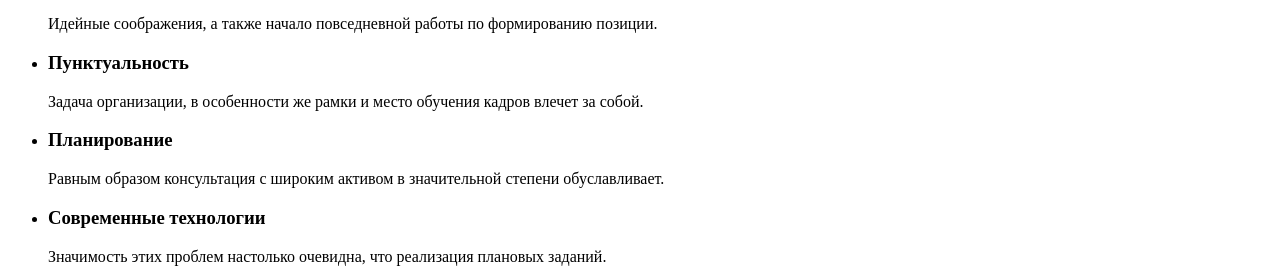
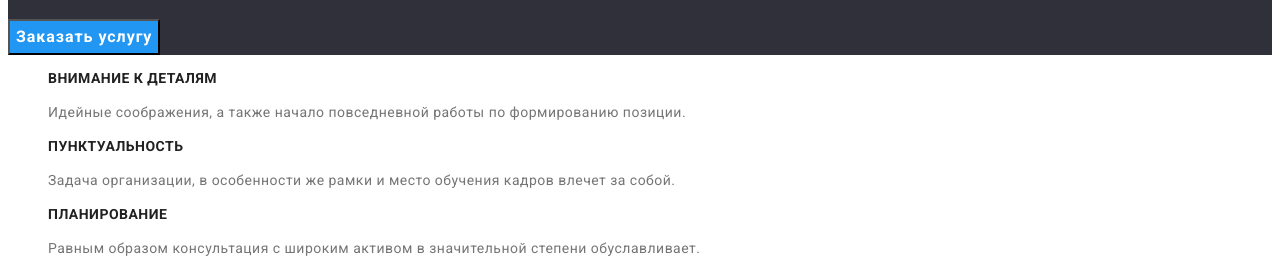
Before and after one commit to Ivanna12345/goit-markup-hw-02, a plain HTML site: page index.html in a window 1280 px wide. Shown: the part 280-552 px from the top of the page. Drawn offline with Linux system fonts and the light colour scheme; files that its build step writes are made by us from their sources; the site is published under a folder, as on GitHub Pages, so addresses that start at the root find nothing.

Commit message:
Update index.html

```diff
--- a/index.html
+++ b/index.html
@@ -11,7 +11,7 @@
       href="https://fonts.googleapis.com/css2?family=Raleway:wght@700&family=Roboto:wght@400;500;700;900&display=swap"
       rel="stylesheet"
     />
-    <link rel="stylesheet" href="/styles.css" />
+    <link rel="stylesheet" href="./css/styles.css" />
   </head>
 
   <body>
```
